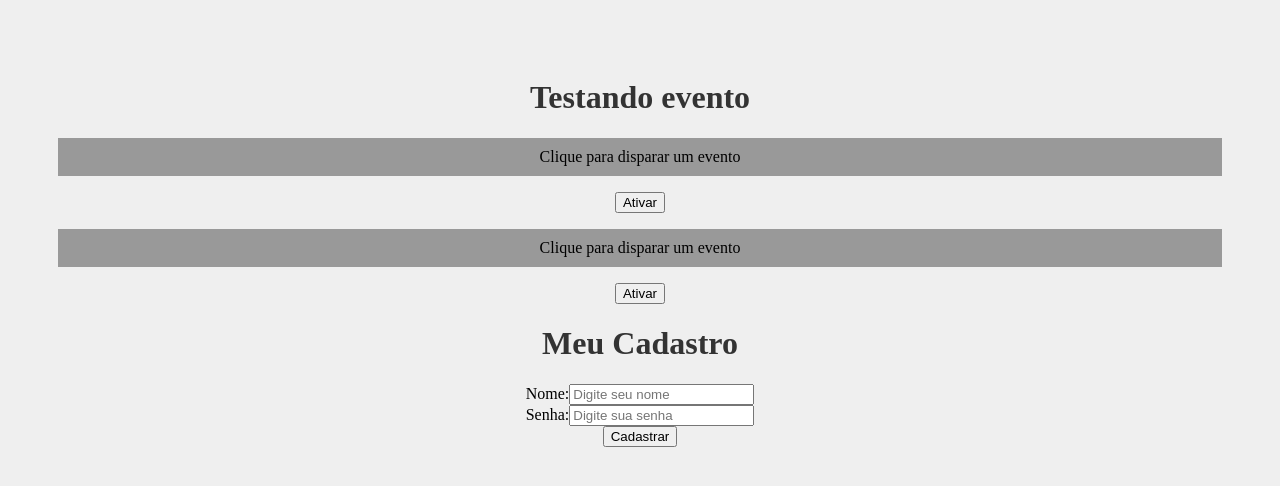
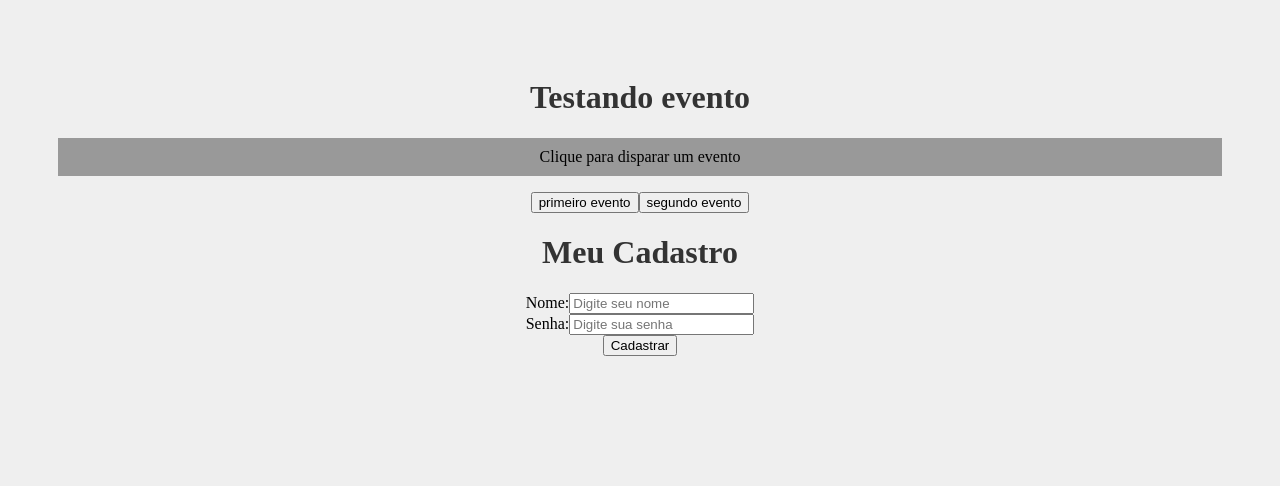
Before and after one commit to lidiannerb/React-Hora-de-codar, a React (Create React App) app: page / in a window 1280 px wide. Shown: the top 486 px of the page. Built offline with nearby package versions, Linux system fonts and the light colour scheme.

Commit message:
feat/events by props

```diff
--- a/src/App.js
+++ b/src/App.js
@@ -8,8 +8,7 @@ function App() {
   return (
     <div className="App">
       <h1>Testando evento</h1>
-      <Evento numero="1"/>
-      <Evento numero="2"/>
+      <Evento />
       <Form />
     </div>
   );
--- /dev/null
+++ b/src/components/Button/index.jsx
@@ -0,0 +1,9 @@
+const Button = ({ event, text }) => {
+  return (
+    <button
+      onClick={event}>
+      {text}
+    </button>);
+}
+
+export default Button;
--- a/src/components/Evento/index.jsx
+++ b/src/components/Evento/index.jsx
@@ -1,15 +1,25 @@
-const Evento = ({ numero }) => {
+import Button from "../Button";
+
+const Evento = () => {
 
   const meuEvento = () => {
-    console.log(`Fui ativado ${numero}`);
+    console.log("Ativando primeiro evento");
+  }
+
+  const segundoEvento = () => {
+    console.log("Ativando segundo evento");
   }
 
   return (
     <>
       <p>Clique para disparar um evento</p>
-      <button onClick={meuEvento}>Ativar</button>
+      <Button event={meuEvento} text="primeiro evento"/>
+      <Button event={segundoEvento} text="segundo evento" />
     </>
   );
 }
 
 export default Evento;
+
+// meuEvento não pode ser invocada() aqui, senão será chamada assim que renderiza o botão e não no click
+// nesse caso o componente pai (evento) enviou a função para o filho(button) por props
```
